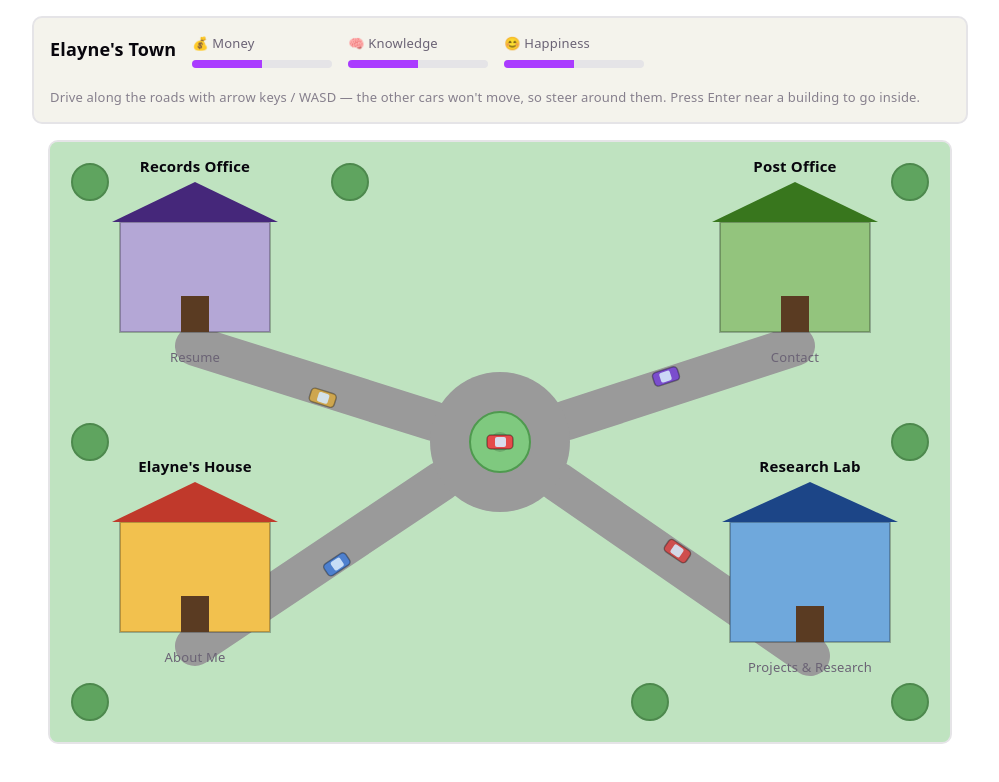
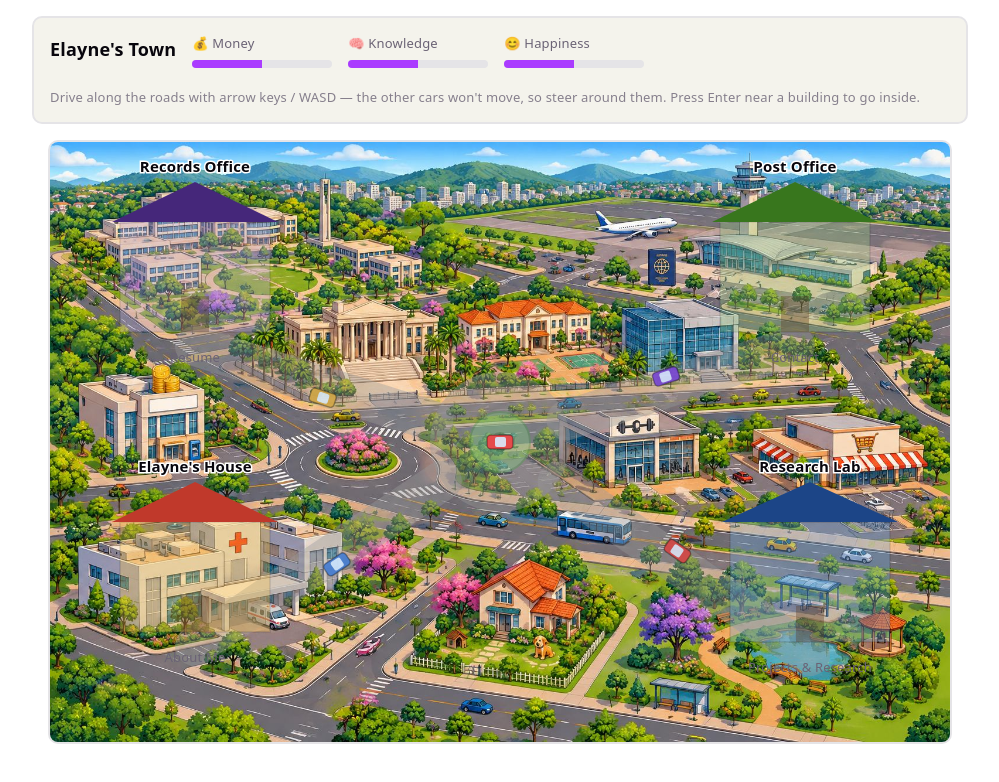
Before and after one commit to elaynecardosojhu-ai/elaynecardosojhu-ai.github.io, a React (Vite) app: page /#/ in a window 1280 px wide. Shown: the top 782 px of the page, without its empty margins (140-1139 px from the left). Built offline with nearby package versions, Linux system fonts and the light colour scheme.

Commit message:
Add town artwork as background behind the game map

```diff
--- a/src/game/TownMap.css
+++ b/src/game/TownMap.css
@@ -67,53 +67,78 @@
   width: 100%;
 }
 
-.town-map {
+.town-map-wrap {
+  position: relative;
   width: 100%;
   max-width: 900px;
   border: 2px solid var(--border);
   border-radius: 10px;
-  background: #cfead0;
+  overflow: hidden;
+  aspect-ratio: 900 / 600;
+}
+
+.town-map-wrap__background {
+  position: absolute;
+  inset: 0;
+  width: 100%;
+  height: 100%;
+  object-fit: cover;
+}
+
+.town-map {
+  position: absolute;
+  inset: 0;
+  width: 100%;
+  height: 100%;
 }
 
 .town-map__grass {
-  fill: #bfe3c0;
+  fill: transparent;
 }
 
 .town-map__tree {
   fill: #4f9a4f;
   stroke: #3a7a3a;
   stroke-width: 2;
-  opacity: 0.85;
+  opacity: 0;
 }
 
 .town-map__road-spur {
   stroke: #9a9a9a;
   stroke-linecap: round;
+  opacity: 0.4;
 }
 
 .town-map__roundabout {
   fill: #9a9a9a;
+  opacity: 0.4;
 }
 
 .town-map__roundabout-island {
   fill: #7fc97f;
   stroke: #4f9a4f;
   stroke-width: 2;
+  opacity: 0.4;
 }
 
 .building__body {
   stroke: rgba(0, 0, 0, 0.25);
   stroke-width: 2;
+  opacity: 0.35;
 }
 
 .building__door {
   fill: #5a3b22;
+  opacity: 0.35;
 }
 
 .building__label {
   fill: var(--text-h);
   font-size: 15px;
   font-weight: 700;
+  paint-order: stroke;
+  stroke: var(--bg);
+  stroke-width: 3px;
 }
 
 .building__sublabel {
--- a/src/game/TownMap.tsx
+++ b/src/game/TownMap.tsx
@@ -1,5 +1,6 @@
 import { useEffect, useMemo, useRef, useState } from 'react'
 import { Link } from 'react-router-dom'
+import townBackground from '../assets/town-background.jpg'
 import { BUILDINGS, MAP_HEIGHT, MAP_WIDTH, type Building } from './buildings'
 import {
   CAR_RADIUS,
@@ -192,6 +193,8 @@ export default function TownMap() {
         </div>
       </div>
 
+      <div className="town-map-wrap">
+        <img src={townBackground} alt="" className="town-map-wrap__background" />
         <svg
           className="town-map"
           viewBox={`0 0 ${MAP_WIDTH} ${MAP_HEIGHT}`}
@@ -277,6 +280,7 @@ export default function TownMap() {
         ))}
         <CarShape x={player.x} y={player.y} angle={facingAngle} color="#e54b4b" className="car--player" />
         </svg>
+      </div>
 
       {nearBuilding && !modalBuilding && (
         <button className="town-enter-prompt" onClick={() => enterBuilding(nearBuilding)}>
```
Also changed, not shown: src/assets/town-background.jpg (added). Lines whose indentation alone changed are shown as unchanged.
